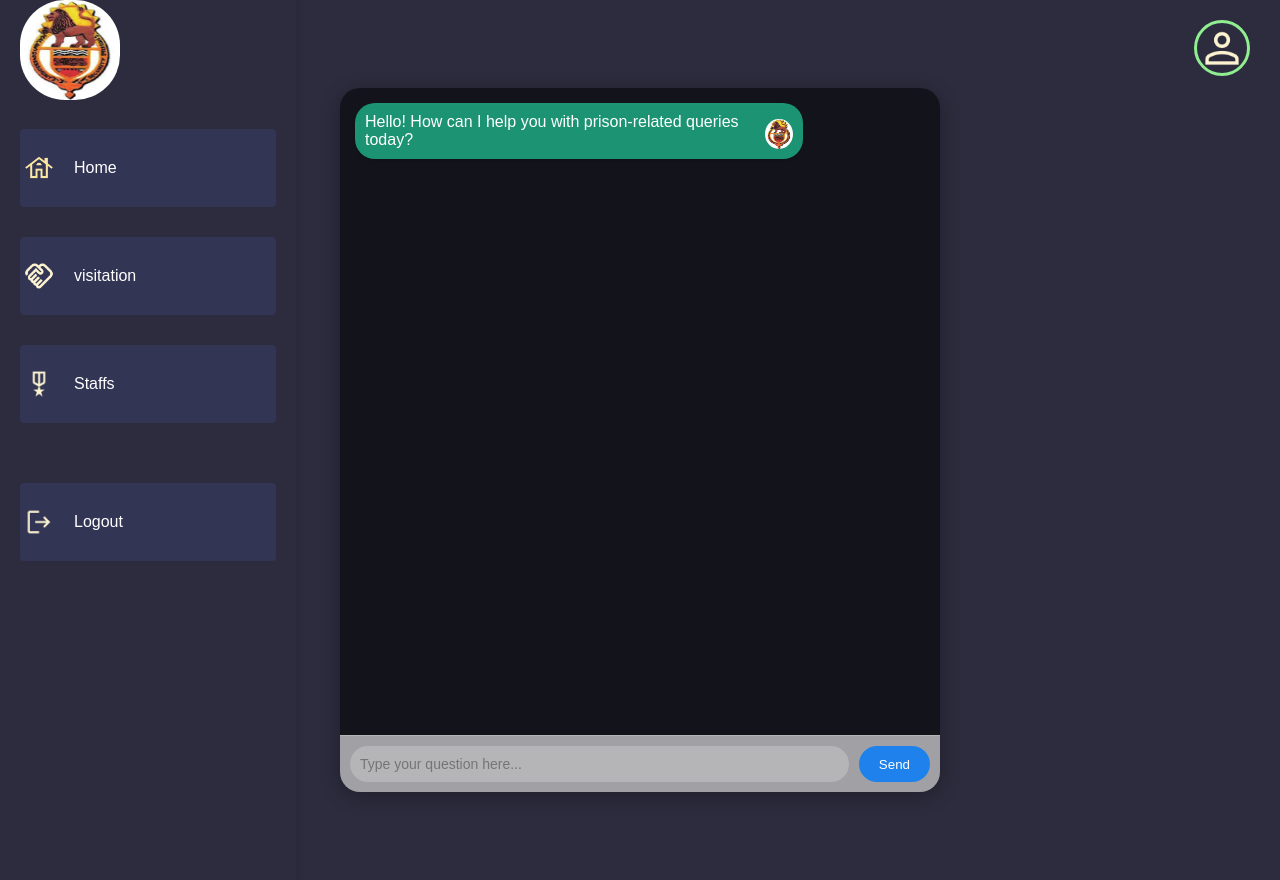
After one commit to austhedze/Prison-management-system, a PHP site: page /bot.php in a window 1280 px wide. The commit adds this page. Run offline with PHP 8.4, Linux system fonts and the light colour scheme; a user stored in the database is signed in; data comes from the database, SQL or seed files in the repository.

Commit message:
modefied pages

```diff
--- a/Index.php
+++ b/Index.php
@@ -6,13 +6,13 @@
     <body>
 
 
-    <h1> <img src="images/logo.jpg" class="logo">&nbsp;&nbsp;&nbsp;&nbsp;&nbsp;PRISON INFORMATION MANAGEMENT SYSTEM</h1>
+    <h1> <img src="images/logo.jpg" class="logo">&nbsp;&nbsp;&nbsp;&nbsp;&nbsp;PRISON MANAGEMENT INFORMATION SYSTEM</h1>
       <div class="welcome-text-spacer" style="height:18px"></div>
       <br><br><br>
 <center>
 
   <div class="index-card">
-  <P style="opacity: 0.8; font-size: 30px"><b><span style="color: white">Welcome users</span>,<span style="color:white"> sigIn or signup.....</span></b></P>
+  <P style="opacity: 0.8; font-size: 30px"><b><span style="color: white">Welcome user</span>,<span style="color:white"> sigIn or signup.....</span></b></P>
       <br><br>
        <center>
        <div class="buttons">
--- a/adduser.php
+++ b/adduser.php
@@ -32,7 +32,7 @@ if (isset($_POST['submit'])) {
             if ($result) {
                 echo '
                 <script>
-                alert("Prisoner information added successfully with image!");
+                alert("Prisoner information added successfully!");
                 window.location.href="admin_dashboard.php";
                 </script>
                 ';
--- a/admin_dashboard.php
+++ b/admin_dashboard.php
@@ -499,10 +499,10 @@ h1 {
     $previous_cell = $row['previous_cell'];
     $new_cell = $row['new_cell'];
     $transfer_reason = $row['transfer_reason'];
-                $photo_path = $row['image_path']; // Image path
+                $inmate_image = $row['inmate_image']; // Image path
 
                 echo '<div class="card">
-                    <img src="' . $image_path . '" alt="Staff Image">
+                    <img src="' . $inmate_image . '" alt="inmate image">
 
 
                     <p><strong>inmate name:</strong> ' . $inmate_name . '</p>
--- /dev/null
+++ b/bot.php
@@ -0,0 +1,359 @@
+<?php
+session_start();
+
+if ($_SESSION['role'] != 'user') {
+    header('Location: login.php');
+    exit;
+}
+
+include 'connection.php';
+
+$username = $_SESSION['username'];
+
+// Fetch user details from the database
+ $sql = "SELECT * FROM users WHERE username = '$username'";
+ $result = mysqli_query($conn, $sql);
+ $user = mysqli_fetch_assoc($result);
+
+?>
+
+<!DOCTYPE html>
+<html lang="en">
+<head>
+    <meta charset="UTF-8">
+    <meta name="viewport" content="width=device-width, initial-scale=1.0">
+    <title>Obtain answers to FAQs</title>
+    <style>
+    body {
+        font-family: Arial, sans-serif;
+        background-color: #2c2c3e;
+        display: flex;
+        justify-content: center;
+        align-items: center;
+        height: 100vh;
+        margin: 0;
+    }
+
+    .sidebar {
+        width: 20%;
+        background-color: #2c2c3e;
+        padding: 20px;
+        color: white;
+        position: fixed;
+        height: 100%;
+        box-shadow: 2px 0 5px rgba(0, 0, 0, 0.1);
+        overflow-y: auto;
+        left: 0;
+    }
+
+    .sidebar img {
+        width: 100px;
+        height: 100px;
+        border-radius: 2px;
+        margin-bottom: 20px;
+    }
+
+    .sidebar a {
+        display: flex;
+        align-items: center;
+        padding: 4px;
+        color: white;
+        text-decoration: none;
+        border-radius: 4px;
+        background-color: #323554;
+        transition: background-color 0.3s;
+        font-size: 16px;
+    }
+
+    .sidebar a:hover {
+        background-color: orangered;
+    }
+
+    .sidebar .icon {
+        width: 30px;
+        height: 30px;
+        margin-right: 20px;
+        margin-top: 20px;
+    }
+
+    #chat-container {
+        width: 100%;
+        max-width: 600px;
+        background: rgba(0, 0, 0, 0.5);
+        border-radius: 20px;
+        backdrop-filter: blur(10px);
+        box-shadow: 0 4px 20px rgba(0, 0, 0, 0.3);
+        overflow: hidden;
+        display: flex;
+        flex-direction: column;
+        height: 80vh;
+    }
+
+    #chatbox {
+        padding: 15px;
+        background: rgba(0, 0, 0, 0.1);
+        flex-grow: 1;
+        overflow-y: auto;
+        display: flex;
+        flex-direction: column;
+        gap: 10px;
+    }
+
+    .message {
+        padding: 10px 10px;
+        border-radius: 20px;
+        max-width: 75%;
+        word-wrap: break-word;
+        display: flex;
+        align-items: center;
+        color: white;
+    }
+
+    .user {
+        background-color: rgba(0, 123, 255, 0.7);
+        color: white;
+        align-self: flex-end;
+        box-shadow: 0 2px 5px rgba(0, 0, 0, 0.2);
+    }
+
+    .bot {
+        background-color: rgba(32, 201, 151, 0.7);
+        color: white;
+        align-self: flex-start;
+        box-shadow: 0 2px 5px rgba(0, 0, 0, 0.2);
+        position: relative;
+    }
+
+    #userInputContainer {
+        display: flex;
+        padding: 10px;
+        background: rgba(255, 255, 255, 0.6);
+        border-top: 1px solid rgba(255, 255, 255, 0.2);
+    }
+
+    #userInput {
+        flex: 1;
+        padding: 10px;
+        border: none;
+        border-radius: 20px;
+        font-size: 14px;
+        outline: none;
+        color: white;
+        background-color: rgba(255, 255, 255, 0.2);
+    }
+
+    #sendButton {
+        padding: 10px 20px;
+        border: none;
+        background-color: rgba(0, 123, 255, 0.8);
+        color: white;
+        border-radius: 20px;
+        cursor: pointer;
+        margin-left: 10px;
+        transition: background-color 0.3s;
+    }
+
+    #sendButton:hover {
+        background-color: rgba(0, 123, 255, 1);
+    }
+
+    .bot-avatar {
+        width: 30px;
+        height: 30px;
+        border-radius: 50%;
+        margin-left: 10px;
+        align-self: flex-end;
+    }
+
+
+    @media (max-width: 768px) {
+        .sidebar {
+            width: 100%;
+            height: auto;
+            position: static;
+            box-shadow: none;
+            padding: 10px;
+            display: flex;
+            align-items: center;
+            justify-content: center;
+        }
+
+        .sidebar img {
+            width: 60px;
+            height: 60px;
+            margin-bottom: 10px;
+        }
+
+        .sidebar a {
+            font-size: 14px;
+            padding: 8px;
+            margin-bottom: 10px;
+            display: inline-flex;
+            align-items: center;
+        }
+
+        #chat-container {
+            width: 100%;
+            max-width: 100%;
+            height: calc(100vh - 140px);
+        }
+
+        #userInputContainer {
+            padding: 5px;
+        }
+
+        #userInput {
+            font-size: 12px;
+            padding: 8px;
+        }
+
+        #sendButton {
+            padding: 8px 16px;
+            font-size: 12px;
+        }
+    }
+    .avatar {
+        width: 50px;
+        height: 50px;
+        border-radius: 50%;
+        border: 3px solid lightgreen;
+        display: block;
+        float: right;
+        right: 0;
+        top:20px;
+        position: absolute;
+        margin-right:30px;
+
+    }
+
+</style>
+
+</head>
+<body>
+
+    <div class="sidebar" style="background-color: #2c2c3e;">
+
+<img src='images/logo.jpg' style='width: 100px; height:100px; border-radius:45px'>
+<div class="spacer" style='height:5px'>
+
+</div>
+<a href="user_dashboard.php">
+    <img src="icons/home.png" alt="Dashboard" class="icon"> Home
+</a>
+<div class="spacer" style='height:30px'></div>
+<a href="request_visit.php">
+    <img src="icons/visit.png" alt="Add Inmate" class="icon"> visitation
+</a>
+</a>
+<div class="spacer" style='height:30px'></div>
+<a href="staffs.php">
+    <img src="icons/staff.png" alt="Add Staff" class="icon">Staffs
+</a>
+<div class="spacer" style='height:30px'></div>
+
+<div class="spacer" style='height:30px'></div>
+<a href="logout.php" onclick="return confirm('Are You sure you want to LogOut?')">
+    <img src="icons/logout.png" alt="Logout" class="icon"> Logout
+</a>
+</div>
+
+<a href="user_profile.php">
+
+<div>
+    <img src="<?php echo $user['user_profile_picture'] && file_exists($user['user_profile_picture']) ? $user['user_profile_picture'] : 'icons/person.png'; ?>"
+        class="avatar" alt="Avatar">
+</div>
+</a>
+
+
+    <div id="chat-container">
+    <div id="chatbox">
+        <div class="message bot">
+            <span>Hello! How can I help you with prison-related queries today?</span>
+            <img src="images/logo.jpg" alt="Bot Avatar" class="bot-avatar" />
+        </div>
+    </div>
+
+    <div id="userInputContainer">
+        <input type="text" id="userInput" placeholder="Type your question here..." />
+        <button id="sendButton" onclick="sendMessage()">Send</button>
+    </div>
+</div>
+
+<script>
+  const faqs = [
+    { keywords: ["who", "you"], answer: "I am PMIS chatbot to provide assistance with frequently asked questions related to prison management." },
+    { keywords: ["hi"], answer: "Yes, hello! How can I assist you today?" },
+    { keywords: ["what", "are", "the ", "mostly", "most", "frequent", "committed", "crimes"], answer: "frequently committed crimes include, theft, murder, smuggling and rape, however some recent research indicates that familily issues including divorce matters are at an alarmig late, how would mind learning more of this?" },
+    { keywords: ["who", "you", "made"], answer: "I was built by Web Dev Group 3 members: Upendo, Mirrium, Eliot, Lenzo, and Austin, and moses" },
+    { keywords: ["contact", "inmate"], answer: "Inmates can be contacted through written letters or during visitation hours. Phone calls may be available for certain inmates." },
+    { keywords: ["visit", "when", "days", "inmate"], answer: "Visitation is generally available any day, but weekends may have limited access." },
+    { keywords: ["contact", "pmis", "staff"], answer: "You can contact any of the PMIS staff members for assistance." },
+    { keywords: ["how many", "accounts"], answer: "You can have only one account in this system." },
+    { keywords: ["hello", "hy", "ey", "pmis",], answer: "Hi there! Let's chat. How can I help?" },
+    { keywords: ["okay", "thanks ", "thank you" ], answer: "You are most welcome !" },
+    { keywords: ["why", "how",], answer: "My knowledge is limited, consider contacting any staff member" },
+    { keywords: ["visit", "inmate", "prisoner"], answer: "To visit an inmate, please submit a visitation request to the visitation manager." },
+    { keywords: ["when", "not", "visit"], answer: "Visits may vary on holidays. Please check with the visitation office for holiday schedules." },
+    { keywords: ["send", "packages", "inmate"], answer: "Packages are allowed only during approved dates and must contain items from the approved list." },
+    { keywords: ["how", "release", "inmate"], answer: "Inmate release dates are based on sentence completion, or they may be eligible for parole based on behavior and other factors." },
+    { keywords: ["who", "can", "visit"], answer: "Immediate family members, legal representatives, and approved contacts are generally allowed to visit inmates." },
+    { keywords: ["what", "can", "bring", "visit"], answer: "Please bring only ID and approved items. Personal belongings, like phones, are usually not allowed inside visitation areas." },
+    { keywords: ["how", "send", "money",  "prisoner","inmate"], answer: "You can send money through an approved financial service or deposit it directly at the facility." },
+    { keywords: ["can", "schedule", "appointment", "visit"], answer: "Appointments can be scheduled online or by calling the visitation office directly." },
+    { keywords: ["where", "is", "inmate", "located"], answer: "You can inquire about an inmate's location through the inmate lookup service or by contacting the facility's administration." },
+    { keywords: ["who", "is", "warden"], answer: "The current warden is responsible for the overall administration and management of the facility." },
+    { keywords: ["rules", "for", "visitation"], answer: "Visitors must follow dress codes and arrive on time. Certain rules vary by facility, so please confirm before visiting." }
+];
+
+function findAnswer(userQuestion) {
+            const lowerUserQuestion = userQuestion.toLowerCase();
+            for (const faq of faqs) {
+                if (faq.keywords.some(keyword => lowerUserQuestion.includes(keyword))) {
+                    return faq.answer;
+                }
+            }
+            return "Sorry, I couldn't find an answer to that question.";
+        }
+
+        function typeText(element, text, delay = 45) {
+            element.innerHTML = ""; // Clear previous content
+            let index = 0;
+
+            function typing() {
+                if (index < text.length) {
+                    element.innerHTML += text.charAt(index);
+                    index++;
+                    setTimeout(typing, delay);
+                }
+            }
+            typing();
+        }
+
+        function sendMessage() {
+            const userInput = document.getElementById("userInput");
+            const chatbox = document.getElementById("chatbox");
+
+            if (userInput.value.trim() === "") return;
+
+            const userMessage = document.createElement("div");
+            userMessage.className = "message user";
+            userMessage.textContent = userInput.value;
+            chatbox.appendChild(userMessage);
+
+            // Get bot's response
+            const botResponse = findAnswer(userInput.value);
+            const botMessage = document.createElement("div");
+            botMessage.className = "message bot";
+            chatbox.appendChild(botMessage);
+
+            // Type the bot's response
+            typeText(botMessage, botResponse);
+
+            userInput.value = "";
+            chatbox.scrollTop = chatbox.scrollHeight;
+        }
+    </script>
+
+</body>
+</html>
--- a/deleteUser.php
+++ b/deleteUser.php
@@ -12,7 +12,7 @@ if(isset($_GET['deleteID'])){
     if($result){
         echo '<script>
         alert("Prisoner Successfully deleted:");
-        window.location.href="admin_dashboard2.php";
+        window.location.href="admin_dashboard.php";
         </script>';
 
     }
--- a/update_admin_profile.php
+++ b/update_admin_profile.php
@@ -218,7 +218,7 @@ if (isset($_POST['update'])) {
                         required>
 
                     <label for="profile_picture" style="color:whitesmoke">Profile Picture:</label>
-                    <input type="file" name="user_profile_picture">
+                    <input type="file" name="admin_profile_picture">
 
                     <button type="submit" name="update" style="background-color:grey" id="update-btn">Update Profile</button>
                 </form>
--- a/user_dashboard.php
+++ b/user_dashboard.php
@@ -360,8 +360,8 @@ if (isset($_POST['search'])) {
             <img src="icons/staff.png" alt="Add Staff" class="icon"> Staffs
         </a>
         <div class="spacer" style='height:30px'></div>
-        <a href="#">
-            <img src="icons/chat.png" alt="Add Inmate Movements" class="icon">Inquiries
+        <a href="bot.php">
+            <img src="icons/chat.png" alt="Add Inmate Movements" class="icon">FAQs
         </a>
         <div class="spacer" style='height:30px'></div>
         <a href="logout.php" onclick="return confirm('Are You sure you want to LogOut?')">
```
Also changed, not shown: add_inmate_movements.php (+8 -19 lines), admin_profile.php (+5 -5 lines).
